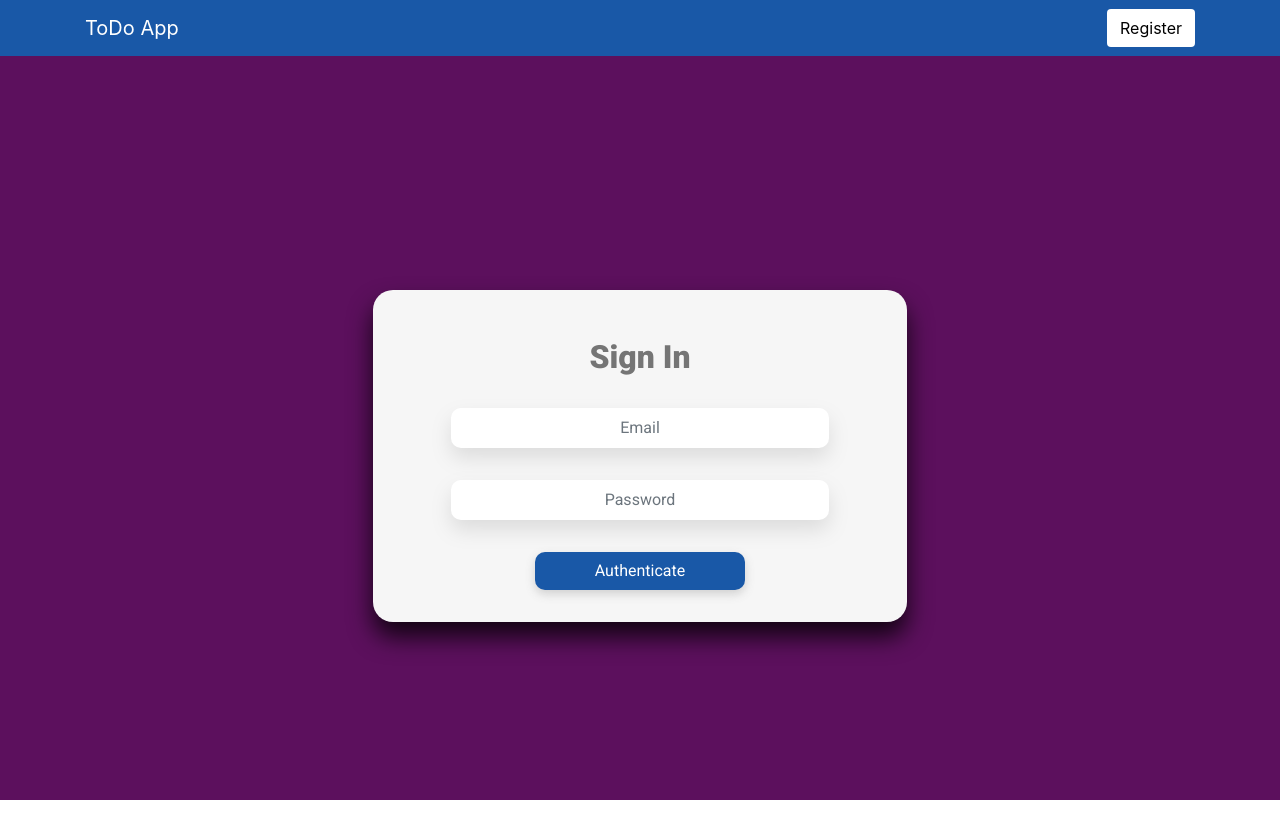
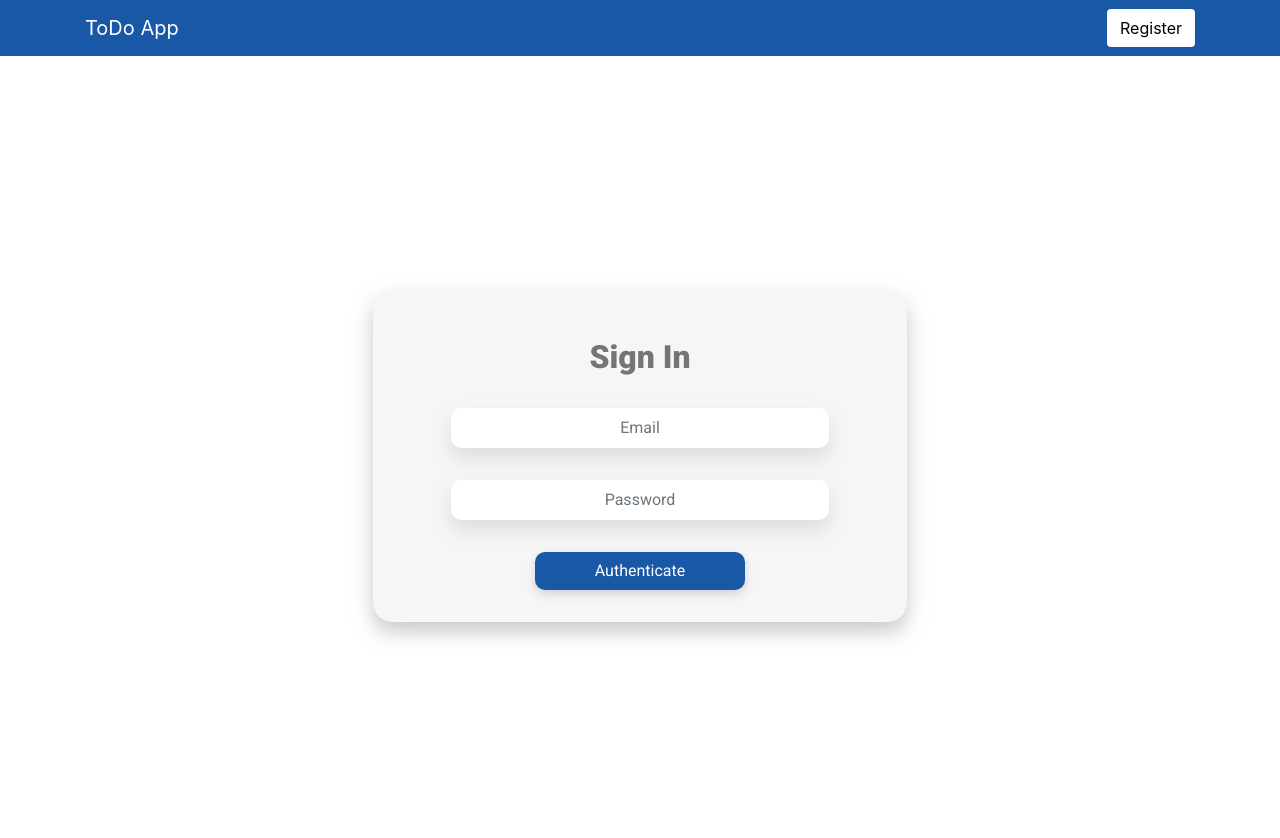
Before and after one commit to danny237/ToDo-App-REACT, a React (Create React App) app: page / in a window 1280 px wide. Shown: the top 838 px of the page. Built offline with nearby package versions, Linux system fonts and the light colour scheme.

Commit message:
changing background-color

```diff
--- a/src/App.js
+++ b/src/App.js
@@ -1,4 +1,4 @@
-import { useState } from 'react';
+import { useState, useEffect } from 'react';
 import './App.css';
 import Login from './Components/Forms/Login'
 import Home from './Components/Home';
@@ -22,20 +22,28 @@ function App() {
       password: ADMIN_PASSWORD
     }
   ])
+  const [loginStatus, setLoginStatus] = useState(false)
+  // localStorage.setItem("loginStatus", "false")
 
-  const [loginStatus, setLoginStatus] = useState(false)
+  // const getLoginStatus = () => {
+  //   let x = JSON.parse(localStorage.getItem("loginStatus"))
+  //   console.log(x)
+  // }
+
+
+  // useEffect(() => {
+  //   if (getLoginStatus()) {
+  //     setLoginStatus(true)
+  //   }else{
+  //     setLoginStatus(false)
+  //   }
+  // })
 
   return (
     <div className="App">
       <Router>
         <Switch>
-
-
-
-
           <Route exact path="/register" component={Register} />
-
-
           <Route
             exact
             path="/"
--- a/src/Components/Forms/LoginStyle.css
+++ b/src/Components/Forms/LoginStyle.css
@@ -1,7 +1,7 @@
 @import url('https://fonts.googleapis.com/css2?family=Roboto:wght@300;400;900&display=swap');
 
 .login-page{
-    background-color: #5C105D;
+    background-color: #fff;
     width: 100%;
     height: 100vh;
 }
@@ -13,7 +13,7 @@
 .box{
     background-color: #F6F6F6;
     border-radius: 20px;
-    box-shadow: 0px 15px 25px rgba(0, 0, 0, 0.8);
+    box-shadow: 0px 10px 20px rgba(148, 148, 148, 0.5);
 }
 .header-section h2{
     color: #757575;
--- a/src/Components/Todo/Todo.css
+++ b/src/Components/Todo/Todo.css
@@ -1,9 +1,10 @@
 .todo-page{
-    background-color: #5C105D;
+    background-color: #fff;
     height: 100vh;
-    color: #fff;
+    color: #000;
+}
 
-}
+
 
 .logout-btn{
     background-color: #fff;
@@ -18,7 +19,7 @@ nav, nav a{
 .add-task{
     background-color: #fff;
     border-radius: 10px;
-    box-shadow: 0px 14px 20px rgba(0, 0, 0, 0.7);
+    box-shadow: 0px 10px 20px rgba(99, 99, 99, 0.5);
 }
 
 .todo-list{
@@ -26,5 +27,5 @@ nav, nav a{
     border-radius: 10px;
     max-height: 51vh;
     overflow: auto;
-    box-shadow: 0px 14px 20px rgba(0, 0, 0, 0.7);
+    box-shadow: 0px 10px 20px rgba(99, 99, 99, 0.5);
 }
--- a/src/Components/Todo/TodoItems.css
+++ b/src/Components/Todo/TodoItems.css
@@ -2,3 +2,8 @@
     background-color: #1958A7;
     border-radius: 10px;
 }
+
+button {
+    border-style: none;
+    background-color: #1958A7;
+}
--- a/src/Components/Todo/TodoItems.js
+++ b/src/Components/Todo/TodoItems.js
@@ -1,4 +1,4 @@
-import React, { useState } from 'react'
+import React from 'react'
 import './TodoItems.css'
 // import Checkbox from '@material-ui/core/Checkbox';
 
@@ -65,9 +65,8 @@ export default function TodoItems({ tasks, setTasks }) {
                                             onClick={() => heartHandler(index)}
                                             className="fas fa-heart mx-2"
                                             style={item.isHearted ? HEARTED_STYLE : NOT_HERTED_STYLE}></i>
-                                        <button disabled={item.isHearted && true} onClick={() => deleteHandler(index)}>
+                                        <button className="p-0" disabled={item.isHearted && true} onClick={() => deleteHandler(index)} >
                                         <i
-
                                             className="fas fa-trash-alt disabled"
                                             style={{ cursor: "pointer" }} ></i>
                                         </button>
```
